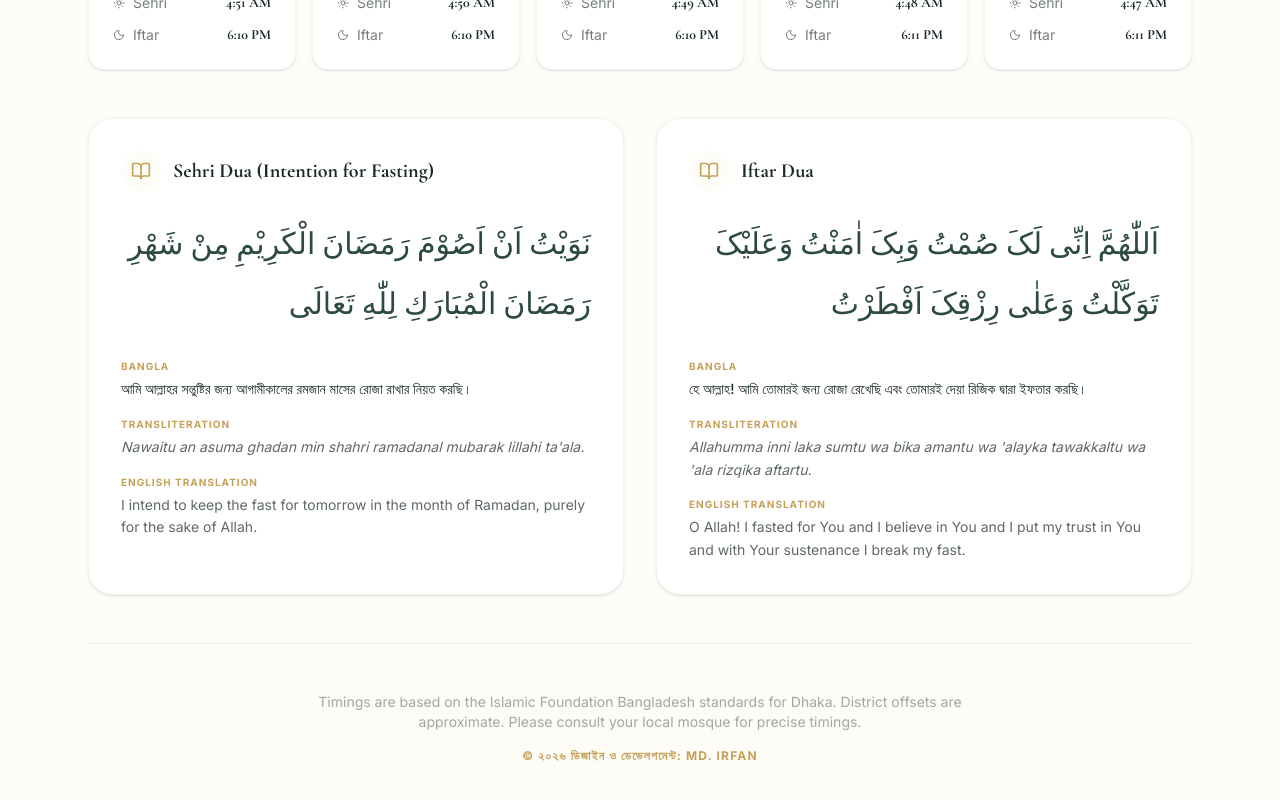
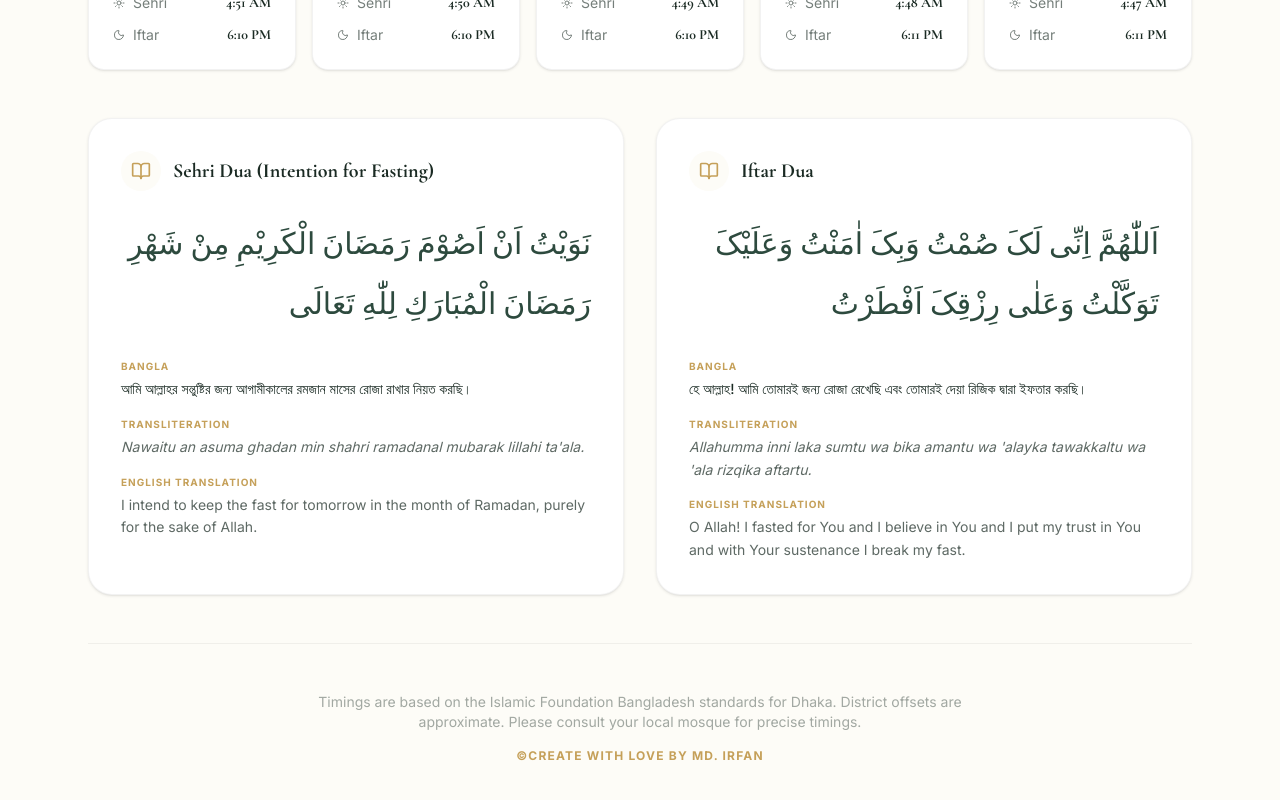
Before and after one commit to irfantech07/Ramadan-2026, a React (Vite) app: page / in a window 1280 px wide. Shown: the part 1601-2401 px from the top of the page. Built offline with nearby package versions, Linux system fonts and the light colour scheme.

Commit message:
feat: Update copyright attribution
Change the copyright text from "© ২০২৬ ডিজাইন ও ডেভেলপমেন্ট: Md. Irfan" to "©Create with Love by Md. Irfan" to reflect the current messaging and sentiment.

```diff
--- a/src/App.tsx
+++ b/src/App.tsx
@@ -417,7 +417,7 @@ export default function App() {
             District offsets are approximate. Please consult your local mosque for precise timings.
           </p>
           <div className="flex items-center justify-center gap-6 text-xs font-bold uppercase tracking-widest text-ramadan-gold">
-            <span>© ২০২৬ ডিজাইন ও ডেভেলপমেন্ট: Md. Irfan</span>
+            <span>©Create with Love by Md. Irfan</span>
           </div>
         </footer>
       </main>
```
